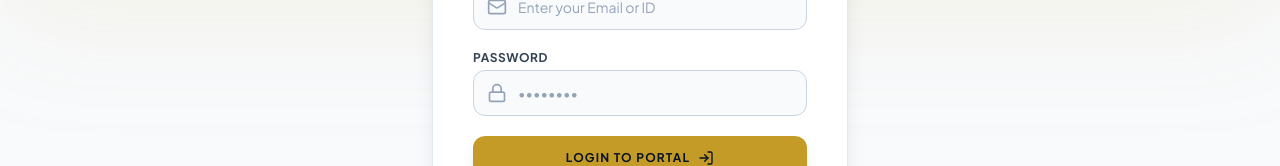
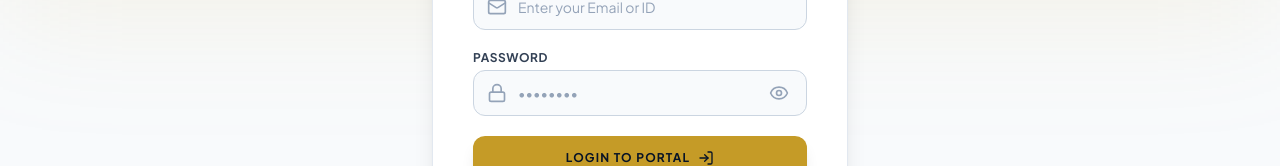
Before and after one commit to asbin72/College_Management, a React (Vite) app: page /login in a window 1280 px wide. Shown: the part 371-537 px from the top of the page. Built offline with nearby package versions, Linux system fonts and the light colour scheme; no server answers.

Commit message:
feat: add password show/hide eye icon toggle on login and signup forms

```diff
--- a/src/pages/public/Login.jsx
+++ b/src/pages/public/Login.jsx
@@ -1,7 +1,7 @@
 import React, { useState, useEffect } from 'react';
 import { useNavigate, Link, useLocation } from 'react-router-dom';
 import { useAuth } from '../../context/AuthContext';
-import { LogIn, Lock, Mail, AlertCircle, ShieldCheck, UserCheck, UserPlus, CheckCircle2 } from 'lucide-react';
+import { LogIn, Lock, Mail, AlertCircle, ShieldCheck, UserCheck, UserPlus, CheckCircle2, Eye, EyeOff } from 'lucide-react';
 
 export const Login = () => {
   const location = useLocation();
@@ -12,6 +12,7 @@ export const Login = () => {
   // Isolated Login state
   const [loginEmail, setLoginEmail] = useState('');
   const [loginPassword, setLoginPassword] = useState('');
+  const [showLoginPassword, setShowLoginPassword] = useState(false);
 
   // Isolated Signup state
   const [signupFullName, setSignupFullName] = useState('');
@@ -19,6 +20,7 @@ export const Login = () => {
   const [signupPhone, setSignupPhone] = useState('');
   const [signupCourse, setSignupCourse] = useState('');
   const [signupPassword, setSignupPassword] = useState('');
+  const [showSignupPassword, setShowSignupPassword] = useState(false);
 
   const [errorMsg, setErrorMsg] = useState('');
   const [createdStudent, setCreatedStudent] = useState(null);
@@ -31,11 +33,13 @@ export const Login = () => {
   const resetForm = () => {
     setLoginEmail('');
     setLoginPassword('');
+    setShowLoginPassword(false);
     setSignupFullName('');
     setSignupEmail('');
     setSignupPhone('');
     setSignupCourse('');
     setSignupPassword('');
+    setShowSignupPassword(false);
     setErrorMsg('');
   };
 
@@ -174,15 +178,23 @@ export const Login = () => {
                 <div className="relative">
                   <Lock className="w-5 h-5 absolute left-3.5 top-1/2 -translate-y-1/2 text-slate-400" />
                   <input
-                    type="password"
+                    type={showLoginPassword ? 'text' : 'password'}
                     required
                     name="login_pwd_no_autofill"
                     autoComplete="new-password"
                     value={loginPassword}
                     onChange={(e) => setLoginPassword(e.target.value)}
                     placeholder="••••••••"
-                    className="w-full pl-11 pr-4 py-3 bg-slate-50 border border-slate-300 rounded-xl text-sm text-slate-800 placeholder-slate-400 focus:outline-none focus:border-gold focus:ring-1 focus:ring-gold font-sans"
+                    className="w-full pl-11 pr-11 py-3 bg-slate-50 border border-slate-300 rounded-xl text-sm text-slate-800 placeholder-slate-400 focus:outline-none focus:border-gold focus:ring-1 focus:ring-gold font-sans"
                   />
+                  <button
+                    type="button"
+                    onClick={() => setShowLoginPassword(!showLoginPassword)}
+                    className="absolute right-3.5 top-1/2 -translate-y-1/2 text-slate-400 hover:text-slate-600 focus:outline-none p-1 transition-colors"
+                    title={showLoginPassword ? "Hide password" : "Show password"}
+                  >
+                    {showLoginPassword ? <EyeOff className="w-5 h-5" /> : <Eye className="w-5 h-5" />}
+                  </button>
                 </div>
               </div>
 
@@ -307,16 +319,26 @@ export const Login = () => {
                 <label className="block text-xs font-sans font-bold uppercase tracking-wider text-slate-700 mb-1">
                   Create Password *
                 </label>
+                <div className="relative">
                   <input
-                  type="password"
+                    type={showSignupPassword ? 'text' : 'password'}
                     required
                     name="signup_password_field"
                     autoComplete="new-password"
                     value={signupPassword}
                     onChange={(e) => setSignupPassword(e.target.value)}
                     placeholder="••••••••"
-                  className="w-full px-4 py-2.5 bg-slate-50 border border-slate-300 rounded-xl text-sm text-slate-800 placeholder-slate-400 focus:outline-none focus:border-gold"
+                    className="w-full pl-4 pr-11 py-2.5 bg-slate-50 border border-slate-300 rounded-xl text-sm text-slate-800 placeholder-slate-400 focus:outline-none focus:border-gold"
                   />
+                  <button
+                    type="button"
+                    onClick={() => setShowSignupPassword(!showSignupPassword)}
+                    className="absolute right-3.5 top-1/2 -translate-y-1/2 text-slate-400 hover:text-slate-600 focus:outline-none p-1 transition-colors"
+                    title={showSignupPassword ? "Hide password" : "Show password"}
+                  >
+                    {showSignupPassword ? <EyeOff className="w-5 h-5" /> : <Eye className="w-5 h-5" />}
+                  </button>
+                </div>
               </div>
 
               <button
```
Lines whose indentation alone changed are shown as unchanged.
